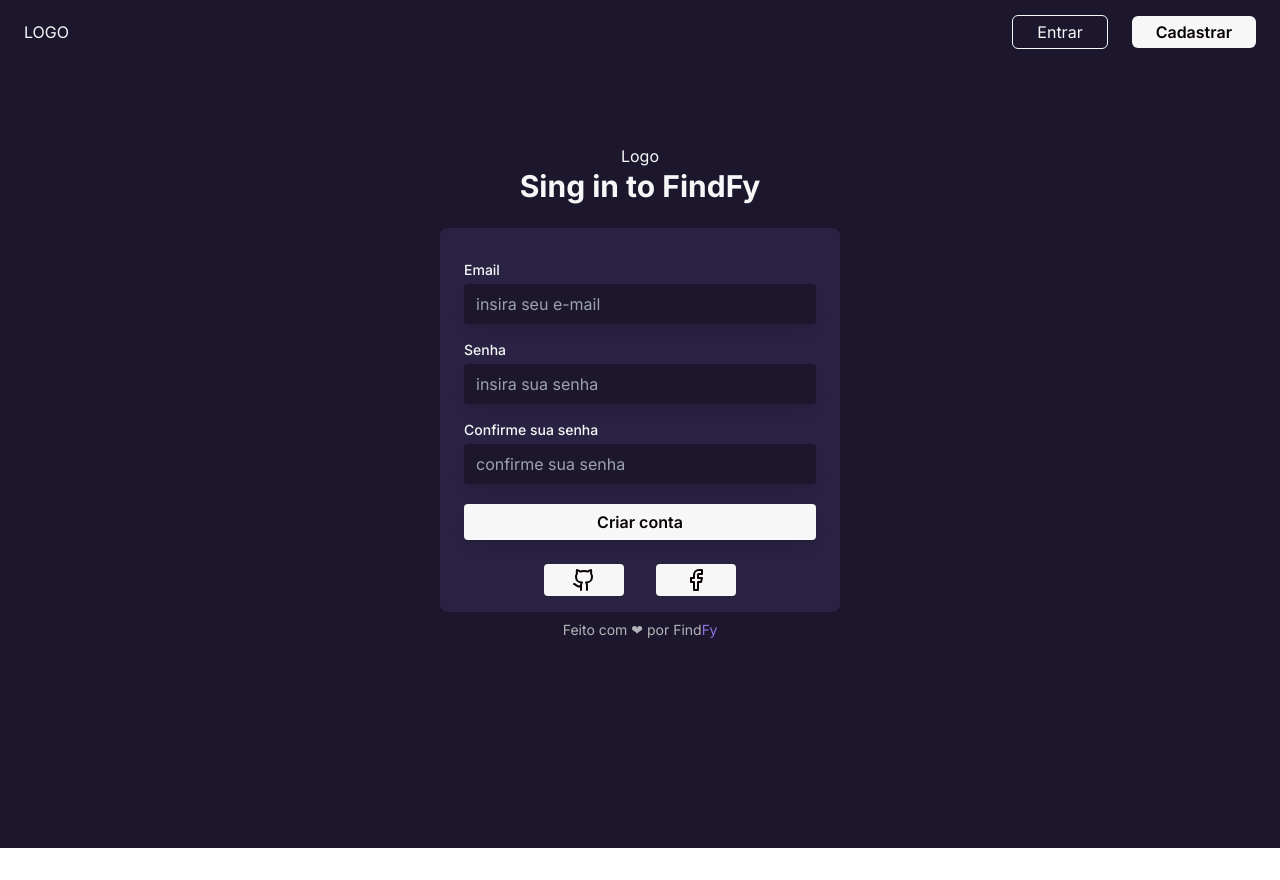
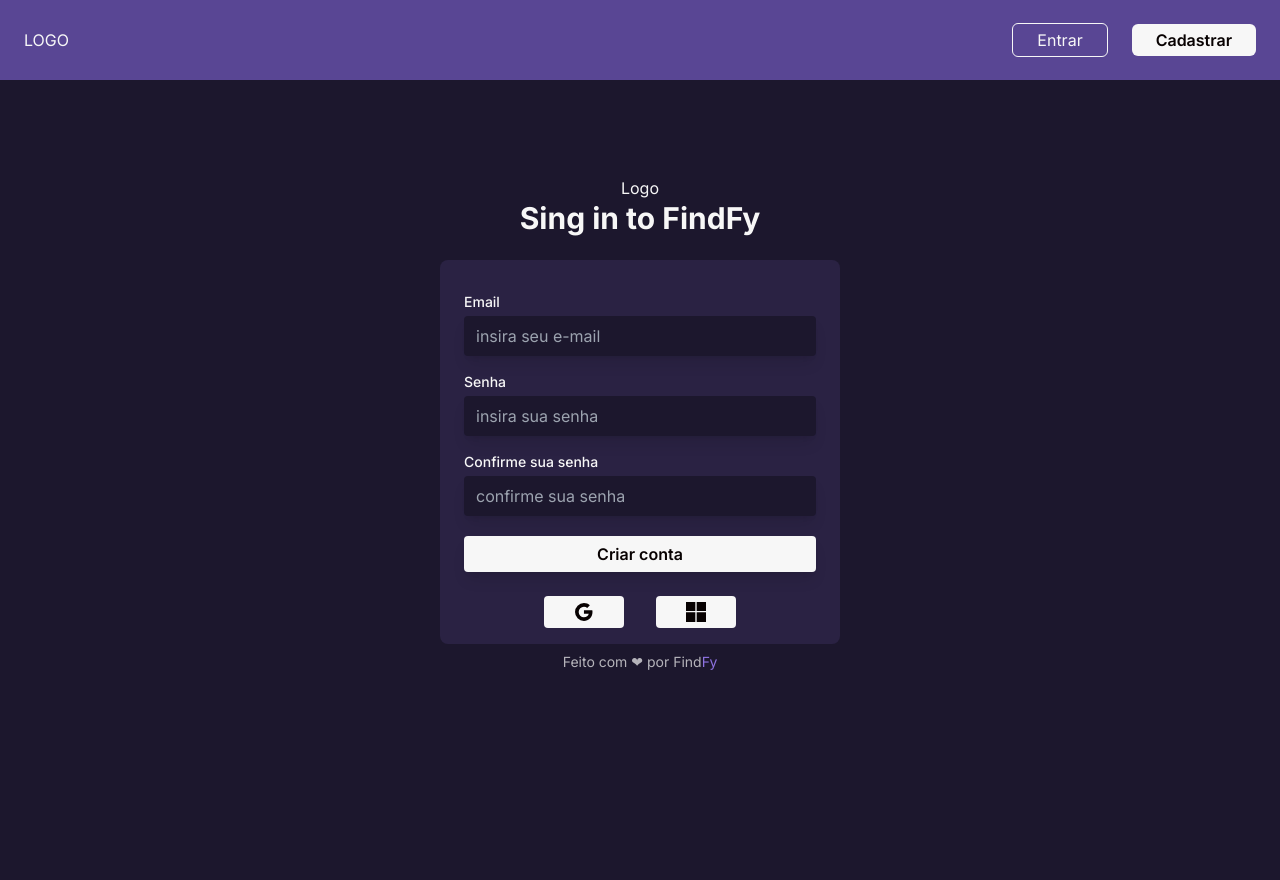
Before and after one commit to PavaniTiago/findfy-tcc, a Next.js app: page /cadastro in a window 1280 px wide. Before the commit the page ends 848 px from the top, so only its background shows below. Built offline with nearby package versions, Linux system fonts and the light colour scheme; no server answers.

Commit message:
(feat): add new icons and home page

```diff
--- a/src/app/cadastro/page.tsx
+++ b/src/app/cadastro/page.tsx
@@ -6,6 +6,8 @@
 import { auth } from "../firebase";
 import { useRouter } from "next/navigation";
 import { useCreateUserWithEmailAndPassword, useSignInWithEmailAndPassword  } from "react-firebase-hooks/auth";
+import { BiLogoGoogle } from "react-icons/bi";
+import { BsMicrosoft } from "react-icons/bs";
 
 export default function Cadastro() {
 
@@ -53,8 +55,8 @@
           <button type="submit" className="w-full bg-white hover:bg-white/90 text-black rounded py-1.5 text-md font-semibold mt-4 mb-2 shadow-lg" onClick={signin} disabled={(!email || !password || !passwordAgain) || (password !== passwordAgain)}>Criar conta</button>
           {error && <p>{error}</p>}
           <div className="flex self-center space-x-8">
-            <button className="w-20 flex items-center justify-center mt-3 bg-white hover:bg-white/90 rounded text-black py-1" onClick={() => signIn()}><Github className="w-6 h-6"/></button>
-            <button className="w-20 flex items-center justify-center mt-3 bg-white hover:bg-white/90 rounded text-black py-1"><Facebook className="w-6 h-6"/></button>
+            <button className="w-20 flex items-center justify-center mt-3 bg-white hover:bg-white/90 rounded text-black py-1" onClick={() => signIn()}><BiLogoGoogle className="w-6 h-6"/></button>
+            <button className="w-20 flex items-center justify-center mt-3 bg-white hover:bg-white/90 rounded text-black py-1"><BsMicrosoft className="w-5 h-5"/></button>
           </div>
         </form>
           <span className="text-sm text-white/70 mt-2">Feito com ❤ por Find<span className="text-purple-200">Fy</span></span>
--- a/src/app/home/page.tsx
+++ b/src/app/home/page.tsx
@@ -18,11 +18,9 @@
 
 
     return (
-        <main className="w-full h-screen bg-purple-950 text-white pb-28">
+        <main className="w-full h-screen bg-gradient-to-br from-[#0e1019] to-purple-300 text-white pb-28">
         <div className="h-full flex flex-col items-center justify-center">
-        <h1 className="text-3xl font-bold mb-6">
-            welcome {session.data?.user?.name || user?.email}
-        </h1>
+
       </div>
     </main>
     )
--- a/src/components/header.tsx
+++ b/src/components/header.tsx
@@ -5,6 +5,8 @@
 import { auth } from "@/app/firebase"
 import { useAuthState } from "react-firebase-hooks/auth"
 import { useRouter } from "next/navigation";
+import SearchBar from "./searchBar";
+import { Bell, UserCircle2Icon } from "lucide-react";
 
 export default function Header(){
 
@@ -33,10 +35,18 @@
     }
 
     return(
-        <header className="w-full h-12 flex items-center bg-purple-950 text-white pt-4 px-6">
+        <header className="w-full h-20 flex items-center bg-[#594694] text-white px-6 py-2">
             <span className="block">LOGO</span>
             <div className="flex items-center justify-end w-full gap-6">
-                {session.status === "authenticated" || auth.currentUser ? <button onClick={logOut} className="flex justify-center items-center md:px-6 px-4 py-1 border border-white rounded-md">Sair</button>
+                {session.status === "authenticated" || auth.currentUser ?
+                <>
+                <div className="mr-12">
+                <SearchBar />
+                </div>
+                <button><Bell size={30}/></button>
+                <button><UserCircle2Icon size={30}/></button>
+                <button onClick={logOut} className="flex justify-center items-center md:px-6 px-4 py-1 border border-white rounded-md">Sair</button>
+                </>
                 :
                 <>
                 <Link href="/" className="flex justify-center items-center md:px-6 px-4 py-1 border border-white rounded-md">Entrar</Link>
--- /dev/null
+++ b/src/components/searchBar.tsx
@@ -0,0 +1,12 @@
+import { Search } from "lucide-react"
+
+function SearchBar() {
+  return (
+    <div className="flex relative items-center justify-center md:w-[1024px] rounded-lg md:h-12 bg-purple-100 shadow-xl">
+      <Search size={30} className="absolute left-4"/>
+        <input type="text" placeholder="descreva o que você deseja assistir" className="placeholder-white pl-20 w-full h-full rounded-lg bg-purple-100" />
+    </div>
+  )
+}
+
+export default SearchBar
--- a/tailwind.config.ts
+++ b/tailwind.config.ts
@@ -65,12 +65,13 @@
         200: '#a7cae6',
         100: '#b9e0ff',
         50: '#c0e3ff',
-      }
+      },
+      custom: 'background: linear-gradient(235deg, rgba(99, 80, 158, 0.98) 45.2%, rgba(7, 7, 7, 0.98) 99.59%)'
     },
     extend: {
       fontFamily:{
         inter: 'Inter, sans-serif'
-      }
+      },
     },
   },
   plugins: [],
```
